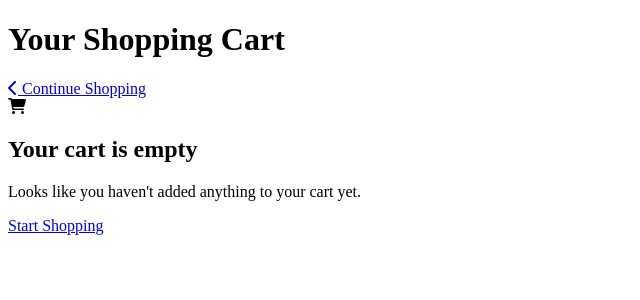
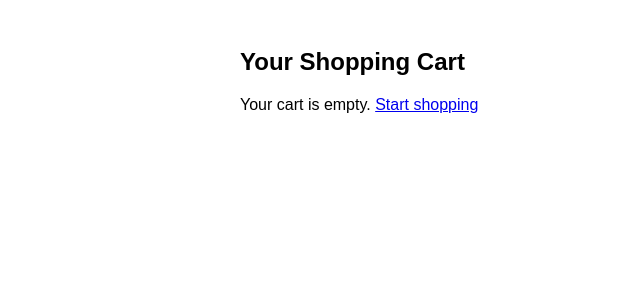
Before and after one commit to RomaShirodkar19/webx-mini-project, a Flask app: template templates/cart.html in a window 1280 px wide. Shown: the top 300 px of the page, without its empty margins (0-640 px from the left). Run offline with Flask 3, Linux system fonts and the light colour scheme; the template is opened without the code that fills it, so the values that code supplies are empty.

Commit message:
Update cart, edit_product, index

```diff
--- a/templates/cart.html
+++ b/templates/cart.html
@@ -2,103 +2,46 @@
 <html lang="en">
 <head>
   <meta charset="UTF-8">
-  <meta name="viewport" content="width=device-width, initial-scale=1.0">
-  <title>Shopping Cart</title>
-  <link rel="stylesheet" href="https://cdnjs.cloudflare.com/ajax/libs/font-awesome/6.0.0-beta3/css/all.min.css">
-  <link rel="stylesheet" href="styles.css">
+  <title>Your Cart</title>
+  <style>
+    body { font-family: Arial; padding: 20px; }
+    .cart-container { max-width: 800px; margin: auto; }
+    .cart-item { display: flex; justify-content: space-between; padding: 10px 0; border-bottom: 1px solid #ddd; align-items: center; }
+    .cart-item img { width: 60px; height: 60px; object-fit: cover; }
+    .cart-details { flex: 1; margin-left: 15px; }
+    .total { font-weight: bold; text-align: right; margin-top: 20px; }
+    .quantity-form input { width: 50px; }
+    .remove-link { color: red; text-decoration: none; }
+  </style>
 </head>
 <body>
-  <div class="container">
-    <header class="cart-header">
-      <h1>Your Shopping Cart</h1>
-      <a href="/" class="continue-shopping">
-        <i class="fas fa-chevron-left"></i> Continue Shopping
-      </a>
-    </header>
+  <div class="cart-container">
+    <h2>Your Shopping Cart</h2>
 
-    <div class="cart-content">
     {% if cart_items %}
-        <div class="cart-items">
-          <div class="cart-item-header">
-            <span class="header-product">Product</span>
-            <span class="header-price">Price</span>
-            <span class="header-quantity">Quantity</span>
-            <span class="header-total">Total</span>
-            <span class="header-actions"></span>
-          </div>
-
       {% for item in cart_items %}
         <div class="cart-item">
-              <div class="item-product">
-                <img src="{{ item.image_url }}" alt="{{ item.name }}" class="product-image">
-                <div class="product-details">
-                  <h3 class="product-name">{{ item.name }}</h3>
-                  <span class="product-id">SKU: {{ item.cart_id }}</span>
+          <img src="{{ item.image_url }}" alt="{{ item.name }}">
+          <div class="cart-details">
+            <p><strong>{{ item.name }}</strong></p>
+            <p>Price: ${{ item.price }}</p>
+            <p>Total: ${{ item.total }}</p>
           </div>
-              </div>
-
-              <div class="item-price">${{ item.price }}</div>
-
-              <div class="item-quantity">
           <form action="{{ url_for('update_cart', cart_id=item.cart_id) }}" method="post" class="quantity-form">
-                  <div class="quantity-controls">
-                    <input type="number" name="quantity" value="{{ item.quantity }}" min="1" class="quantity-input">
-                    <button type="submit" class="quantity-update">Update</button>
-                  </div>
+            <input type="number" name="quantity" value="{{ item.quantity }}" min="1">
+            <button type="submit">Update</button>
           </form>
-              </div>
-
-              <div class="item-total">${{ item.total }}</div>
-
-              <div class="item-actions">
-                <a href="{{ url_for('remove_from_cart', cart_id=item.cart_id) }}" class="remove-item">
-                  <i class="fas fa-trash-alt"></i>
-                </a>
-              </div>
+          <a href="{{ url_for('remove_from_cart', cart_id=item.cart_id) }}" class="remove-link">Remove</a>
         </div>
       {% endfor %}
-        </div>
 
-        <div class="cart-summary">
-          <div class="summary-section">
-            <div class="promo-code">
-              <input type="text" placeholder="Promo Code" class="promo-input">
-              <button class="promo-apply">Apply</button>
-            </div>
-
-            <div class="order-totals">
-              <div class="total-row">
-                <span>Subtotal</span>
-                <span>${{ total }}</span>
-              </div>
-              <div class="total-row">
-                <span>Shipping</span>
-                <span>Free</span>
-              </div>
-              <div class="total-row">
-                <span>Tax</span>
-                <span>Calculated at checkout</span>
-              </div>
-              <div class="total-row grand-total">
-                <span>Total</span>
-                <span>${{ total }}</span>
-              </div>
-            </div>
-
-            <button class="checkout-button">
-              Proceed to Checkout <i class="fas fa-arrow-right"></i>
-            </button>
-          </div>
+      <div class="total">
+        <p>Total Amount: ${{ total }}</p>
+        <button>Proceed to Checkout</button>
       </div>
     {% else %}
-        <div class="empty-cart">
-          <i class="fas fa-shopping-cart empty-cart-icon"></i>
-          <h2>Your cart is empty</h2>
-          <p>Looks like you haven't added anything to your cart yet.</p>
-          <a href="/" class="start-shopping">Start Shopping</a>
-        </div>
+      <p>Your cart is empty. <a href="/">Start shopping</a></p>
     {% endif %}
-    </div>
   </div>
 </body>
 </html>
--- a/templates/edit_product.html
+++ b/templates/edit_product.html
@@ -14,6 +14,7 @@
             <input type="text" name="name" value="{{ product['name'] }}" required><br>
             <input type="number" name="price" step="0.01" value="{{ product['price'] }}" required><br>
             <textarea name="desc" required>{{ product['desc'] }}</textarea><br>
+            <input type="text" name="image_url" value="{{ product.get('image_url', '') }}" placeholder="Image URL"><br>
             <button type="submit">Update Product</button>
         </form>
     </div>
--- a/templates/index.html
+++ b/templates/index.html
@@ -55,9 +55,9 @@
                     <div class="no-image">No Image Available</div>
                     {% endif %}
                     <h2>{{ product['name'] }}</h2>
-                    <p><strong>${{ "%.2f"|format(product['price']) }}</strong></p>
+                    <p><strong>₹{{ "%.2f"|format(product['price']) }}</strong></p>
 
-                    <!-- Updated Add to Cart form -->
+
                     {% if current_user.is_authenticated %}
                     <form action="{{ url_for('add_to_cart', product_id=product['_id']) }}" method="POST">
                         <button type="submit" class="btn">Add to Cart</button>
```
Lines whose indentation alone changed are shown as unchanged.
